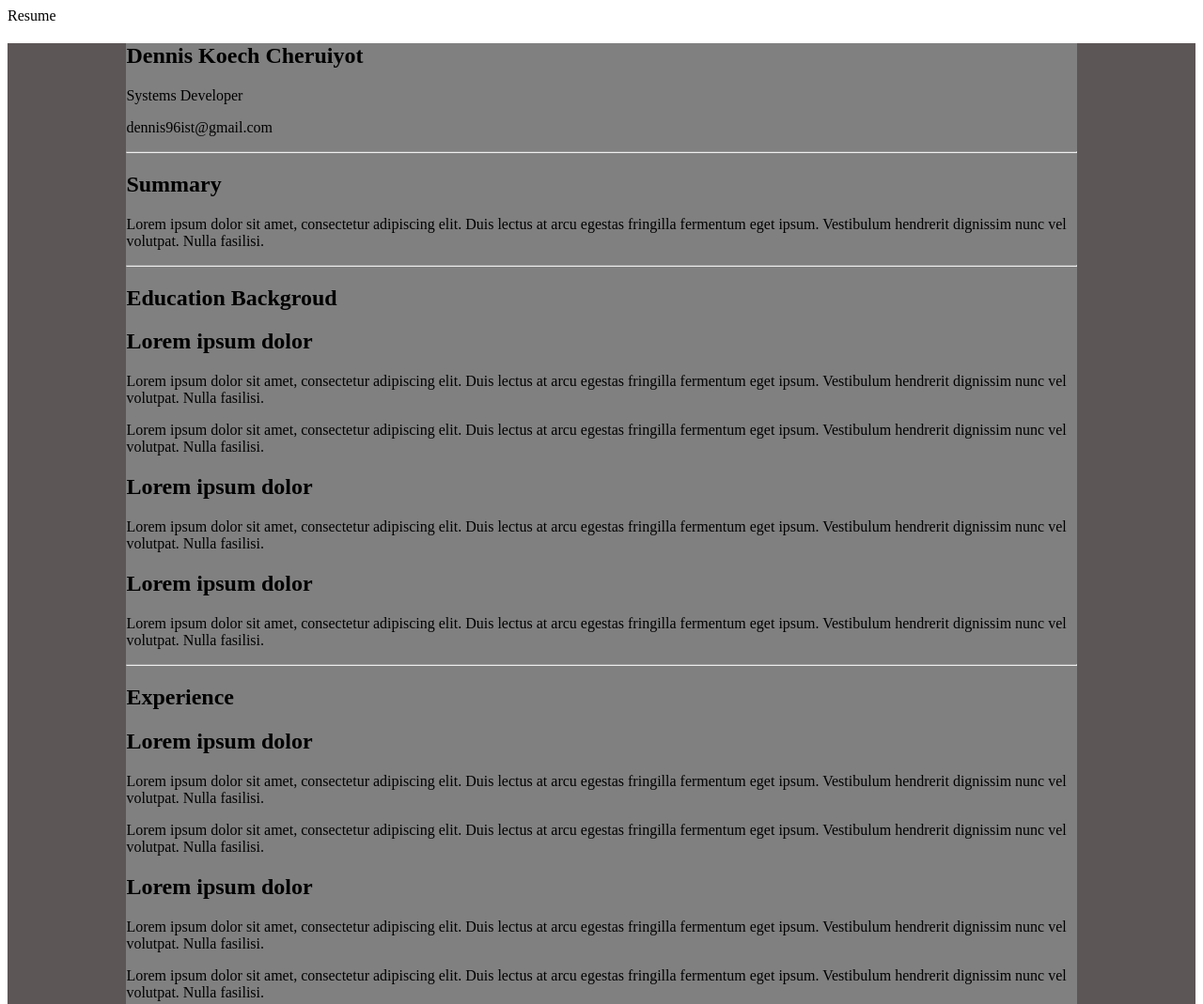
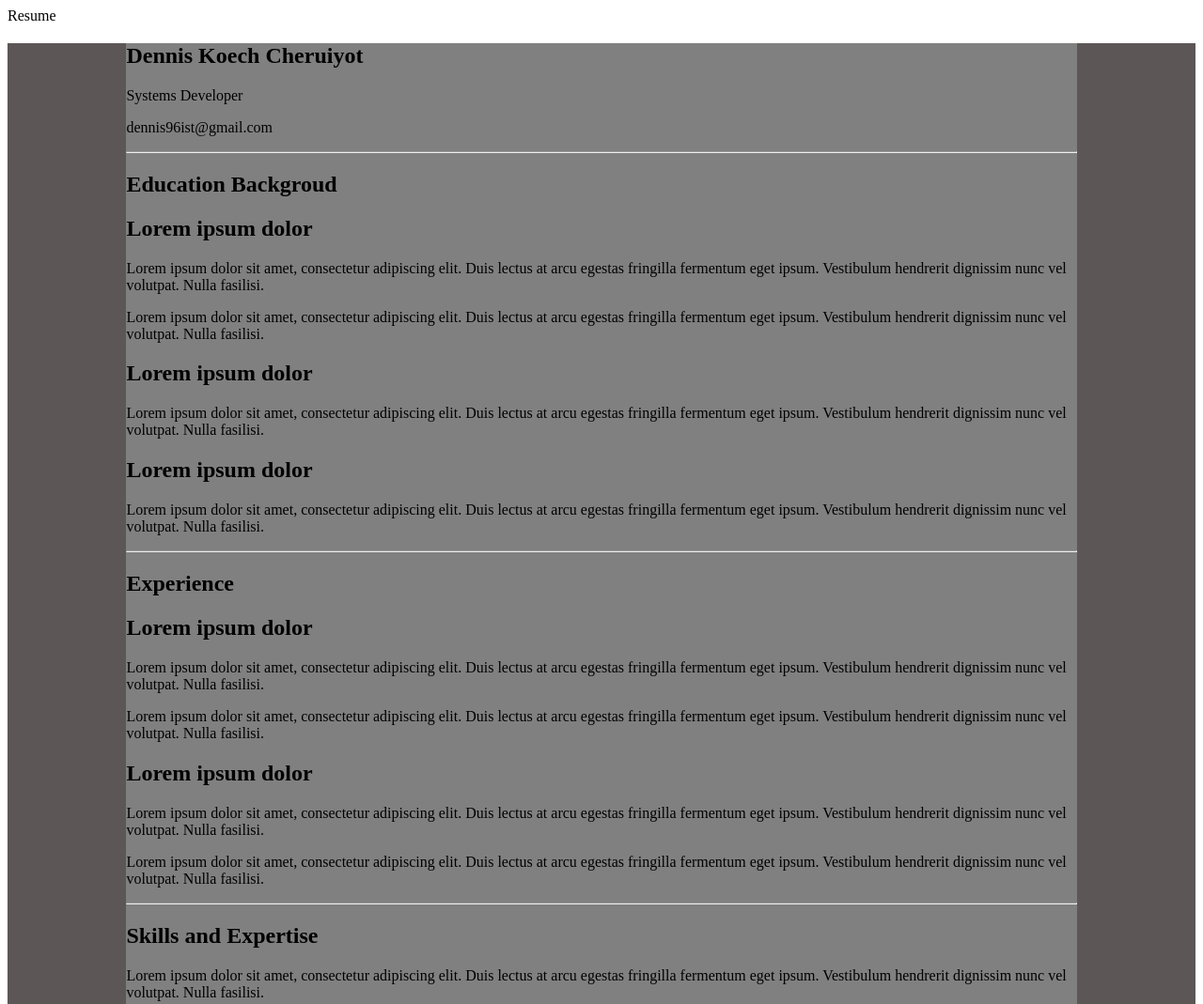
Before and after one commit to denyskoech/My-C.V-, a plain HTML site: page Resume.html in a window 1280 px wide. Shown: the top 1069 px of the page at 94% size. Drawn offline with Linux system fonts and the light colour scheme.

Commit message:
Resume 2

```diff
--- a/Resume.html
+++ b/Resume.html
@@ -20,10 +20,6 @@ Resume<!doctype html>
                     <h1>Dennis Koech Cheruiyot</h1>
                     <p>Systems Developer</p>
                     <p>dennis96ist@gmail.com</p>
-                </div> <hr>
-                <div class="summary">
-                    <h1>Summary</h1>
-                    <p>Lorem ipsum dolor sit amet, consectetur adipiscing elit. Duis lectus at arcu egestas fringilla fermentum eget ipsum. Vestibulum hendrerit dignissim nunc vel volutpat. Nulla fasilisi.</p>
                 </div> <hr>
                 <div class="education">
                     <h1>Education Backgroud</h1>
```
